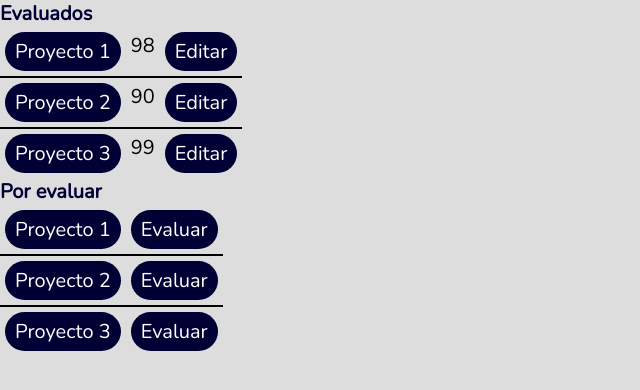
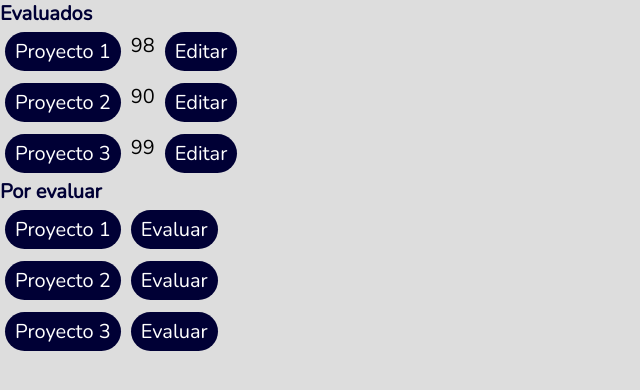
Before and after one commit to OshkarVTec/ExpoIngenieriasWeb, a PHP site: page /evaluar.html in a window 1280 px wide. Shown: the part 80-470 px from the top of the page, without its empty margins (0-640 px from the left). Run offline with PHP 8.4, Linux system fonts and the light colour scheme.

Commit message:
changed corder color

```diff
--- a/CSS/style.css
+++ b/CSS/style.css
@@ -31,6 +31,7 @@ tr {
   display: flex;
   justify-content: space-between;
   border: solid;
+  border-color: var(--backgroundR);
   border-width: 1px 0;
 }
 
```
